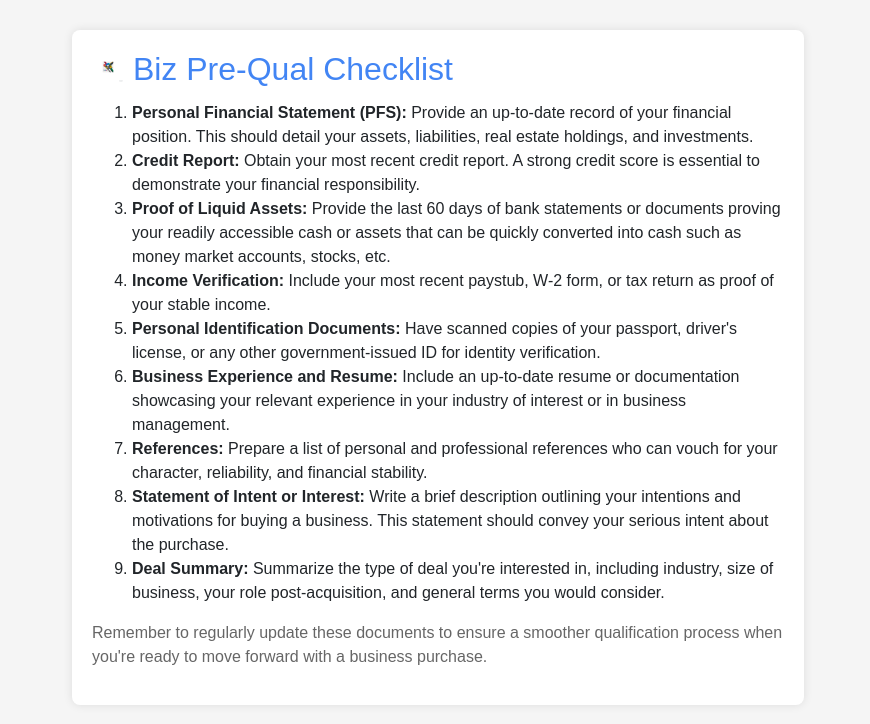
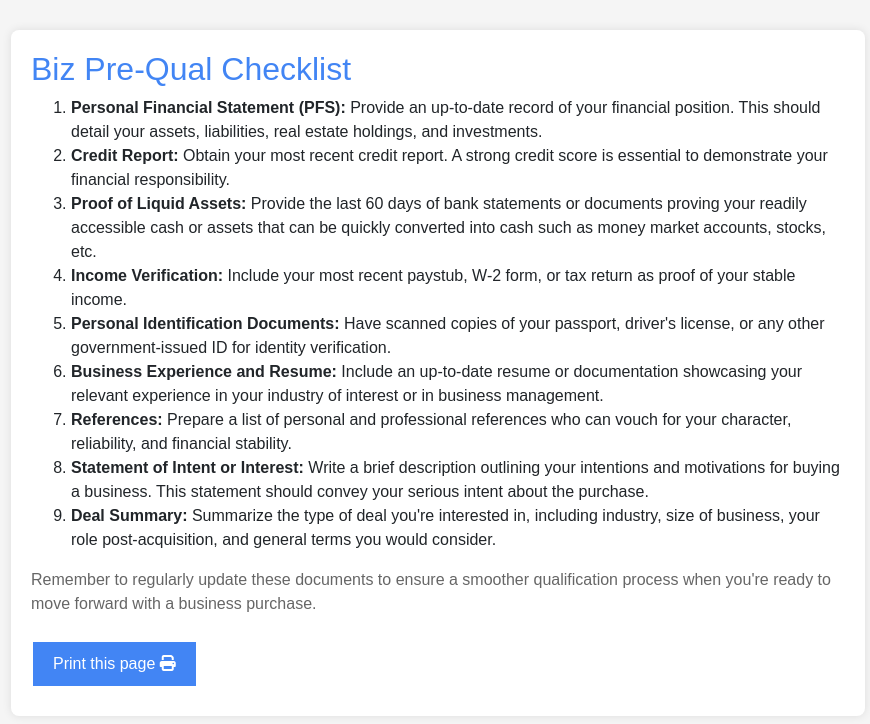
Before and after one commit to nwpistols/pfs, a plain HTML site: page index.html in a window 1280 px wide. Shown: the whole page, without its empty margins (202-1072 px from the left). Drawn offline with nearby package versions, Linux system fonts and the light colour scheme; a script that the page names is missing.

Commit message:
Update index.html

```diff
--- a/index.html
+++ b/index.html
@@ -2,35 +2,44 @@
 <html>
 <head>
 <link rel="stylesheet" href="https://stackpath.bootstrapcdn.com/bootstrap/4.5.0/css/bootstrap.min.css">
+<script src="https://kit.fontawesome.com/a076d05399.js"></script>
 <style>
 body {
     background: #f5f5f5;
     padding: 30px;
     font-family: Arial, sans-serif;
 }
-
 .container {
     background: #fff;
     padding: 20px;
     border-radius: 8px;
     box-shadow: 0px 0px 10px 0px rgba(0, 0, 0, 0.1);
     margin: auto;
-    width: 60%;
+    width: 70%;
 }
-
 h2 {
   color: #4285F4;
 }
-
 p {
   color: #666;
 }
-
+#print-button {
+  background-color: #4285F4;
+  color: #ffffff;
+  border: none;
+  padding: 10px 20px;
+  text-align: center;
+  text-decoration: none;
+  display: inline-block;
+  font-size: 16px;
+  margin: 10px 2px;
+  cursor: pointer;
+}
 </style>
 </head>
 <body>
 <div class="container">
-    <h2><img src='https://raw.githubusercontent.com/nwpistols/pfs/d04c6d97bb2d1133dca80b557ce7aac5993f0ca0/artboard.png' alt='AI Note Consulting logo' height='32px' style='margin-bottom: 10px'> Biz Pre-Qual Checklist</h2>
+    <h2>Biz Pre-Qual Checklist</h2>
     <ol>
         <li><strong>Personal Financial Statement (PFS):</strong> Provide an up-to-date record of your financial position. This should detail your assets, liabilities, real estate holdings, and investments.</li>
         <li><strong>Credit Report:</strong> Obtain your most recent credit report. A strong credit score is essential to demonstrate your financial responsibility.</li>
@@ -41,8 +50,9 @@ p {
         <li><strong>References:</strong> Prepare a list of personal and professional references who can vouch for your character, reliability, and financial stability.</li>
         <li><strong>Statement of Intent or Interest:</strong> Write a brief description outlining your intentions and motivations for buying a business. This statement should convey your serious intent about the purchase.</li>
         <li><strong>Deal Summary:</strong> Summarize the type of deal you're interested in, including industry, size of business, your role post-acquisition, and general terms you would consider.</li>
-     </ol>
+    </ol>
     <p>Remember to regularly update these documents to ensure a smoother qualification process when you're ready to move forward with a business purchase.</p>
+   <button id="print-button" onclick="window.print()">Print this page <i class="fas fa-print"></i></button>
 </div>
 <script src="https://cloud.openchat.so/chat.js"></script>
 <script>
```
